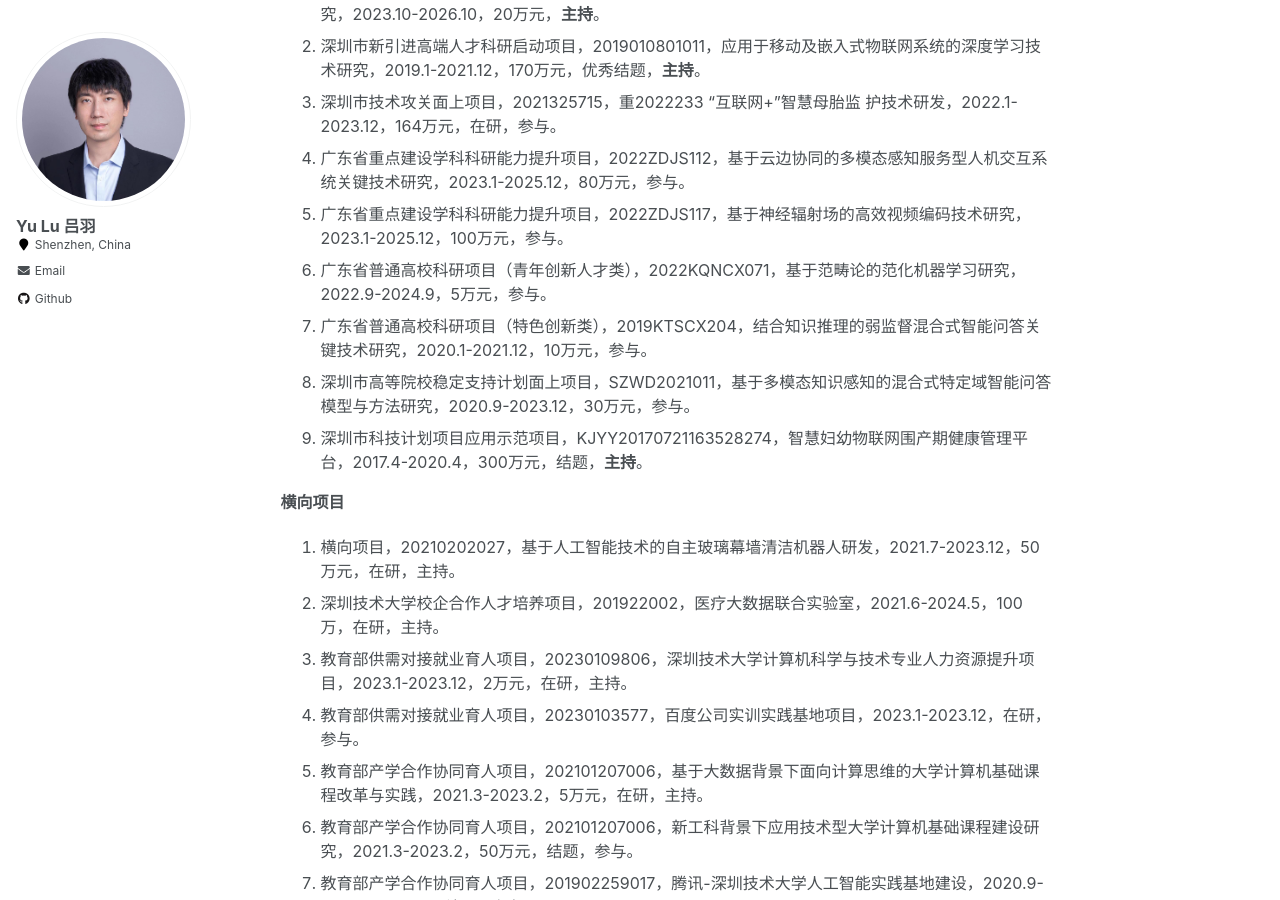
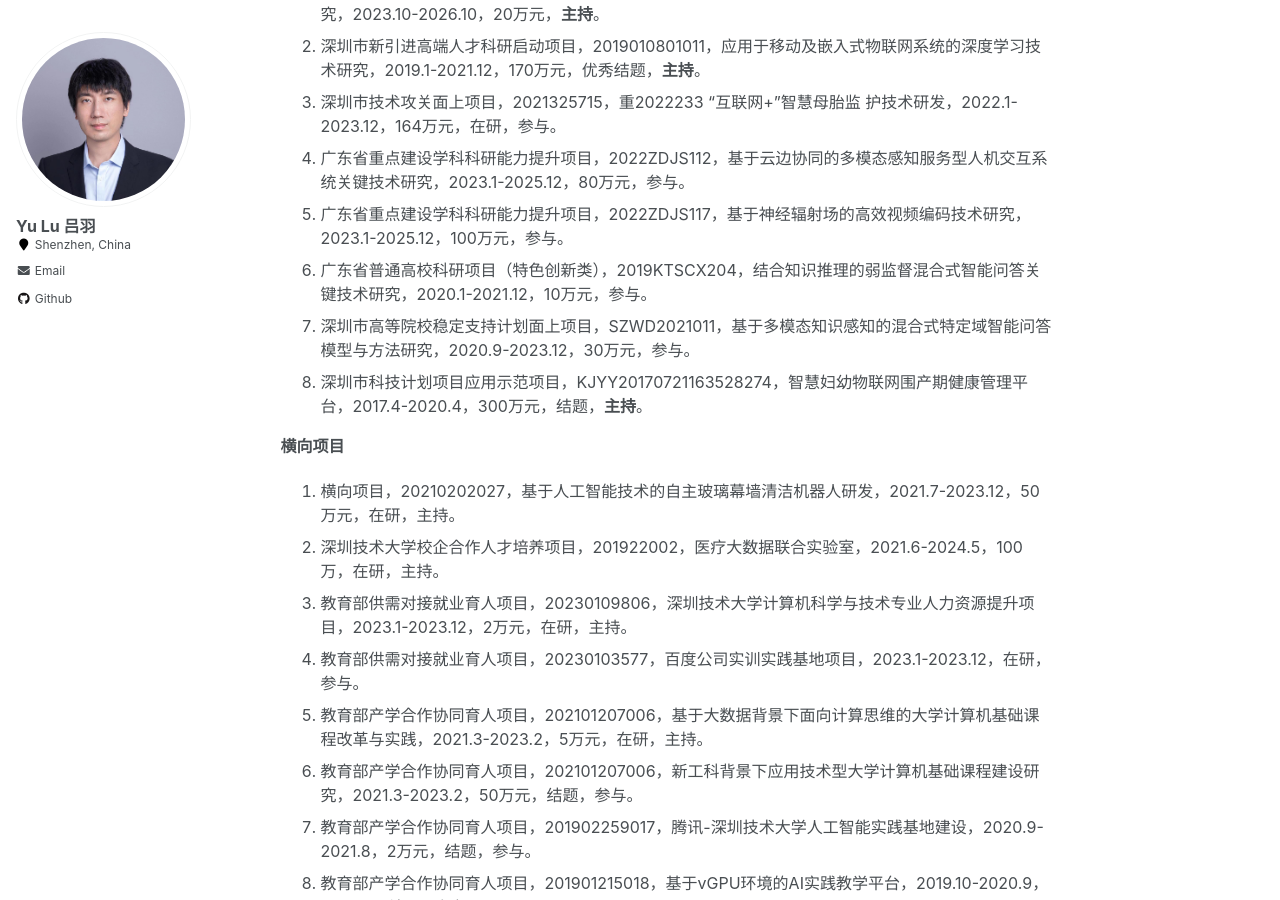
Before and after one commit to YukariUmezawa/lvyu.github.io, a Jekyll site: the page built from _pages/about.md, in a window 1280 px wide and 900 px high, scrolled down 1307 px. Built offline with Jekyll 4.4.1, drawn with Linux system fonts in a browser that asks for light colours.

Commit message:
Update about.md

```diff
--- a/_pages/about.md
+++ b/_pages/about.md
@@ -54,10 +54,9 @@ News
 3. 深圳市技术攻关面上项目，2021325715，重2022233 “互联网+”智慧母胎监 护技术研发，2022.1-2023.12，164万元，在研，参与。
 4. 广东省重点建设学科科研能力提升项目，2022ZDJS112，基于云边协同的多模态感知服务型人机交互系统关键技术研究，2023.1-2025.12，80万元，参与。
 5. 广东省重点建设学科科研能力提升项目，2022ZDJS117，基于神经辐射场的高效视频编码技术研究，2023.1-2025.12，100万元，参与。
-6. 广东省普通高校科研项目（青年创新人才类），2022KQNCX071，基于范畴论的范化机器学习研究，2022.9-2024.9，5万元，参与。
-7. 广东省普通高校科研项目（特色创新类），2019KTSCX204，结合知识推理的弱监督混合式智能问答关键技术研究，2020.1-2021.12，10万元，参与。
-8. 深圳市高等院校稳定支持计划面上项目，SZWD2021011，基于多模态知识感知的混合式特定域智能问答模型与方法研究，2020.9-2023.12，30万元，参与。
-9. 深圳市科技计划项目应用示范项目，KJYY20170721163528274，智慧妇幼物联网围产期健康管理平台，2017.4-2020.4，300万元，结题，**主持**。
+6. 广东省普通高校科研项目（特色创新类），2019KTSCX204，结合知识推理的弱监督混合式智能问答关键技术研究，2020.1-2021.12，10万元，参与。
+7. 深圳市高等院校稳定支持计划面上项目，SZWD2021011，基于多模态知识感知的混合式特定域智能问答模型与方法研究，2020.9-2023.12，30万元，参与。
+8. 深圳市科技计划项目应用示范项目，KJYY20170721163528274，智慧妇幼物联网围产期健康管理平台，2017.4-2020.4，300万元，结题，**主持**。
 
 ***横向项目***
 
```
